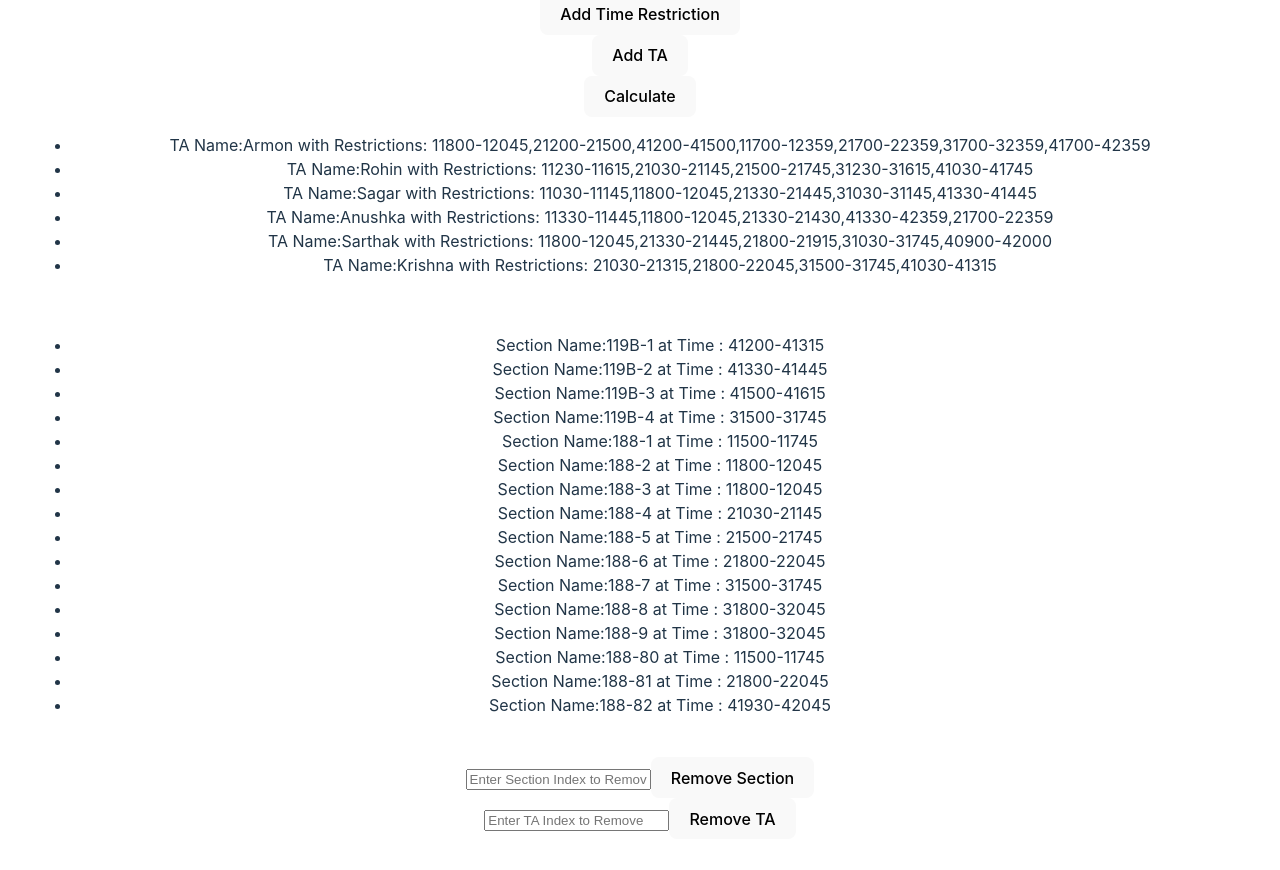
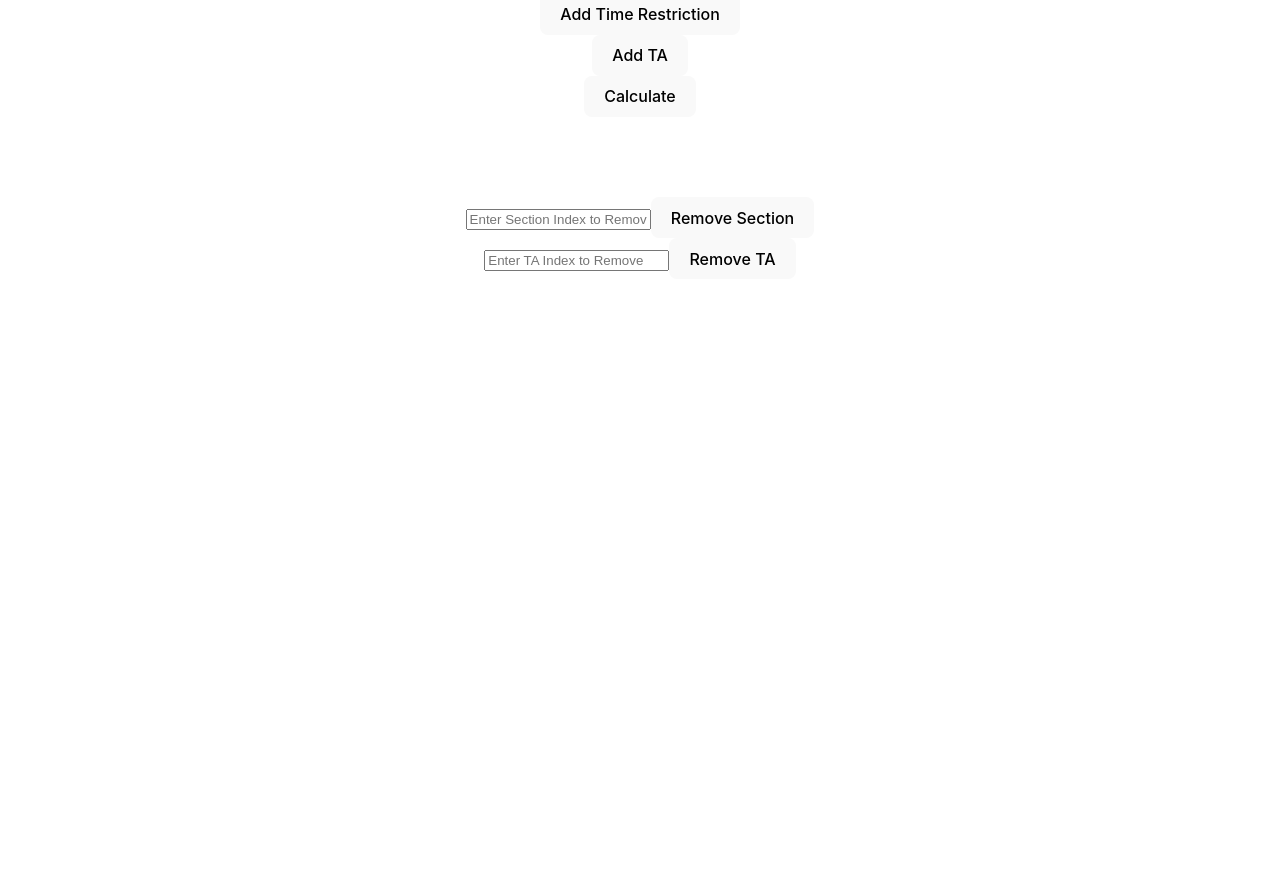
Before and after one commit to Tyler-Dunning/LA_schedule_maker, a React (Vite) app: page / in a window 1280 px wide. Shown: the part 660-1530 px from the top of the page. After the commit the page ends 971 px from the top, so only its background shows below. Built offline with nearby package versions, Linux system fonts and the light colour scheme.

Commit message:
Update App.jsx

```diff
--- a/src/App.jsx
+++ b/src/App.jsx
@@ -2,8 +2,10 @@ import { useState } from 'react'
 import './App.css'
 
 function App() {
-  const [professors, setProfessors] = useState([["119B-1", "41200-41315"], ["119B-2", "41330-41445"], ["119B-3", "41500-41615"], ["119B-4", "31500-31745"], ["188-1", "11500-11745"], ["188-2", "11800-12045"], ["188-3", "11800-12045"], ["188-4", "21030-21145"], ["188-5", "21500-21745"], ["188-6", "21800-22045"], ["188-7", "31500-31745"], ["188-8", "31800-32045"], ["188-9", "31800-32045"], ["188-80", "11500-11745"], ["188-81", "21800-22045"], ["188-82", "41930-42045"]]);
-  const [TA, setTA] = useState([["Armon", ["11800-12045", "21200-21500", "41200-41500", "11700-12359", "21700-22359", "31700-32359", "41700-42359"]], ["Rohin", ["11230-11615", "21030-21145", "21500-21745", "31230-31615", "41030-41745"]], ["Sagar", ["11030-11145", "11800-12045", "21330-21445", "31030-31145", "41330-41445"]], ["Anushka", ["11330-11445", "11800-12045", "21330-21430", "41330-42359", "21700-22359"]], ["Sarthak", ["11800-12045", "21330-21445", "21800-21915", "31030-31745", "40900-42000"]], ["Krishna", ["21030-21315", "21800-22045", "31500-31745", "41030-41315"]]]);
+  //["119B-1", "41200-41315"], ["119B-2", "41330-41445"], ["119B-3", "41500-41615"], ["119B-4", "31500-31745"], ["188-1", "11500-11745"], ["188-2", "11800-12045"], ["188-3", "11800-12045"], ["188-4", "21030-21145"], ["188-5", "21500-21745"], ["188-6", "21800-22045"], ["188-7", "31500-31745"], ["188-8", "31800-32045"], ["188-9", "31800-32045"], ["188-80", "11500-11745"], ["188-81", "21800-22045"], ["188-82", "41930-42045"]
+  //["Armon", ["11800-12045", "21200-21500", "41200-41500", "11700-12359", "21700-22359", "31700-32359", "41700-42359"]], ["Rohin", ["11230-11615", "21030-21145", "21500-21745", "31230-31615", "41030-41745"]], ["Sagar", ["11030-11145", "11800-12045", "21330-21445", "31030-31145", "41330-41445"]], ["Anushka", ["11330-11445", "11800-12045", "21330-21430", "41330-42359", "21700-22359"]], ["Sarthak", ["11800-12045", "21330-21445", "21800-21915", "31030-31745", "40900-42000"]], ["Krishna", ["21030-21315", "21800-22045", "31500-31745", "41030-41315"]]
+  const [professors, setProfessors] = useState([]);
+  const [TA, setTA] = useState([]);
 
   const [fields, setFields] = useState(0);
 
```
